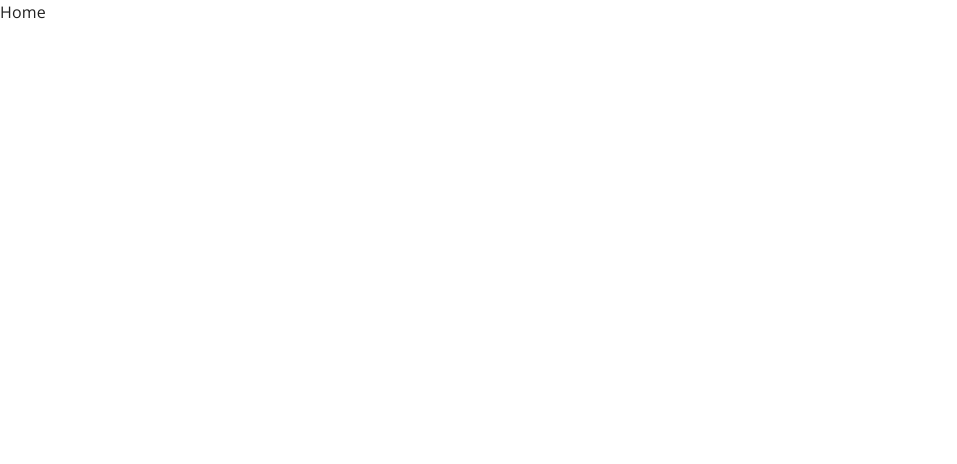
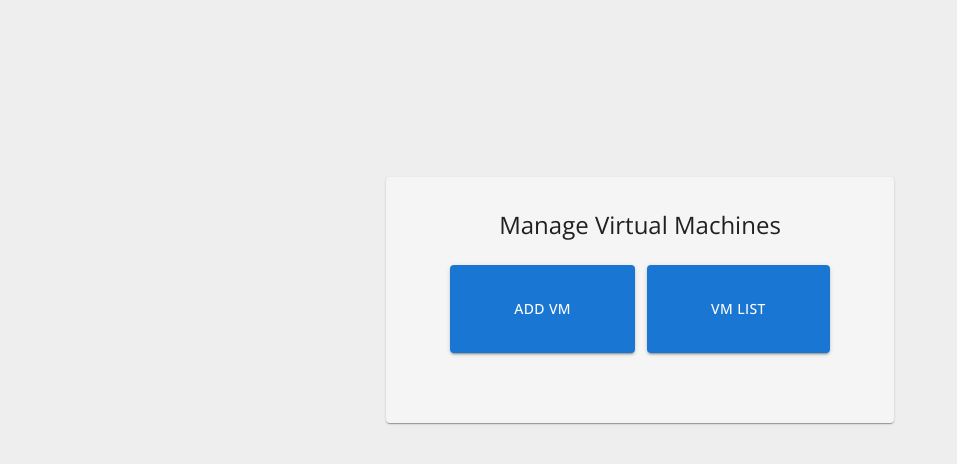
Before and after one commit to nodetempest/vm-manager, a React (Vite) app: page / in a window 1280 px wide. Shown: the top 464 px of the page, without its empty margins (0-957 px from the left). Built offline with nearby package versions, Linux system fonts and the light colour scheme.

Commit message:
create Home page

```diff
--- a/src/pages/Home.tsx
+++ b/src/pages/Home.tsx
@@ -1,5 +1,50 @@
-import React from "react";
+import * as React from "react";
+import { Link } from "react-router-dom";
+import { Box, Paper, Button, Typography } from "@mui/material";
 
-export const Home = () => {
-  return <div>Home</div>;
-};
+export class Home extends React.Component {
+  render() {
+    return (
+      <Box
+        sx={{
+          bgcolor: "grey.200",
+          width: "100vw",
+          height: "100vh",
+        }}
+        display="flex"
+        alignItems="center"
+        justifyContent="center"
+      >
+        <Paper
+          sx={{
+            bgcolor: "grey.A100",
+            padding: "32px 64px 70px",
+            mt: "-200px",
+          }}
+        >
+          <Typography variant="h5" align="center" sx={{ mb: 3 }}>
+            Manage Virtual Machines
+          </Typography>
+          <Box sx={{ display: "flex", gap: "12px", justifyContent: "center" }}>
+            <Button
+              component={Link}
+              to="/create-vm"
+              sx={{ p: "32px 64px" }}
+              variant="contained"
+            >
+              Add VM
+            </Button>
+            <Button
+              component={Link}
+              to="/view-vms"
+              sx={{ p: "32px 64px" }}
+              variant="contained"
+            >
+              VM List
+            </Button>
+          </Box>
+        </Paper>
+      </Box>
+    );
+  }
+}
--- a/src/styles/theme.ts
+++ b/src/styles/theme.ts
@@ -1,4 +1,4 @@
-import { createTheme } from "@mui/material/styles";
+import { createTheme } from "@mui/material";
 
 import OpenSansLight from "@/assets/fonts/OpenSans/OpenSans-Light.ttf";
 import OpenSansRegular from "@/assets/fonts/OpenSans/OpenSans-Regular.ttf";
```
